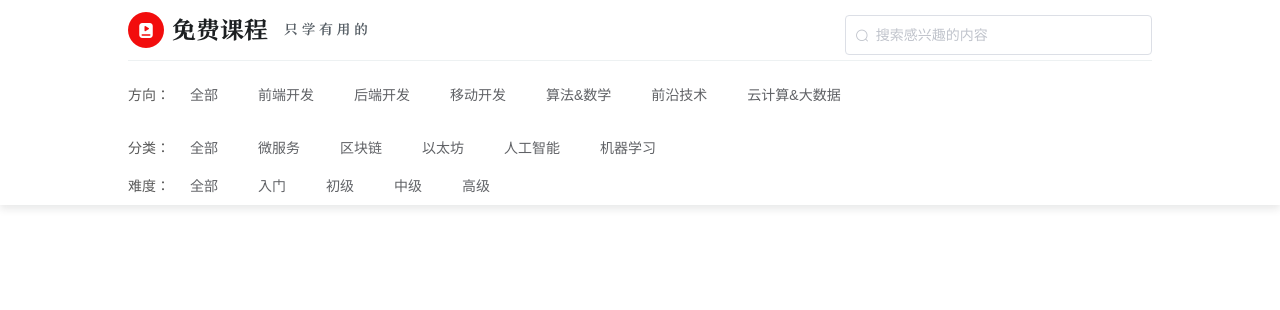
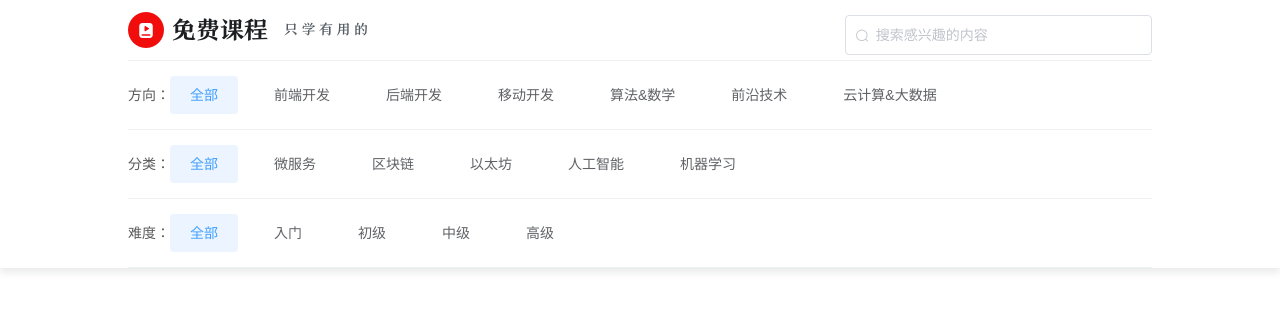
Before and after one commit to zhuzongzhi/koa-vue3.0-mysql, a Vue app: page / in a window 1280 px wide. Shown: the top 310 px of the page. Built offline with nearby package versions, Linux system fonts and the light colour scheme.

Commit message:
修改按钮样式

```diff
--- a/src/views/course/list.vue
+++ b/src/views/course/list.vue
@@ -15,23 +15,30 @@
                 <div class="rowTwo">
                     <span>方向：</span>
                     <span v-for="(direction, index) in allDirection" :key="index">
-                        <el-button>{{direction}}</el-button>
+                        <el-button @click="choseDirectionIdx = index"
+                                :class="{isActive: index === choseDirectionIdx}">
+                            {{direction}}
+                        </el-button>
                     </span>
-
-
                 </div>
 
                 <div class="rowThree">
                     <span>分类：</span>
                     <span v-for="(category, index) in allCategory" :key="index">
-                        <el-button>{{category}}</el-button>
+                        <el-button @click="choseCategoryIdx = index"
+                                   :class="{isActive: index === choseCategoryIdx}">
+                            {{category}}
+                        </el-button>
                     </span>
                 </div>
 
                 <div class="rowFour">
                     <span>难度：</span>
                     <span v-for="(difficult, index) in allDifficult" :key="index">
-                        <el-button >{{difficult}}</el-button>
+                         <el-button @click="choseDifficultIdx = index"
+                                    :class="{isActive: index === choseDifficultIdx}">
+                            {{difficult}}
+                        </el-button>
                     </span>
                 </div>
 
@@ -54,7 +61,15 @@
           allDirection: ['全部', '前端开发', '后端开发', '移动开发', '算法&数学', '前沿技术', '云计算&大数据', ],
           allCategory: ['全部', '微服务', '区块链', '以太坊', '人工智能', '机器学习', ],
           allDifficult: ['全部', '入门', '初级', '中级', '高级'],
+          choseDirectionIdx: 0,
+          choseCategoryIdx: 0,
+          choseDifficultIdx: 0,
         }
+    },
+    methods: {
+      active: {
+
+      }
     }
   }
 </script>
@@ -90,10 +105,31 @@
 
                 .rowTwo {
                     margin: 15px 0 15px 0;
+                    padding-bottom: 15px;
+                    border-bottom: 1px solid #edf1f2;
+                }
+
+                .rowThree {
+                    margin: 15px 0 15px 0;
+                    padding-bottom: 15px;
+                    border-bottom: 1px solid #edf1f2;
+                }
+
+                .rowFour {
+                    margin: 15px 0 15px 0;
+                    padding-bottom: 15px;
+                    border-bottom: 1px solid #edf1f2;
                 }
 
                 button {
                     border: none;
+                    margin-right: 16px;
+                }
+
+                .isActive {
+                    border-radius: 4px;
+                    background-color: #ECF5FF;
+                    color: #409EFF;
                 }
             }
 
```
